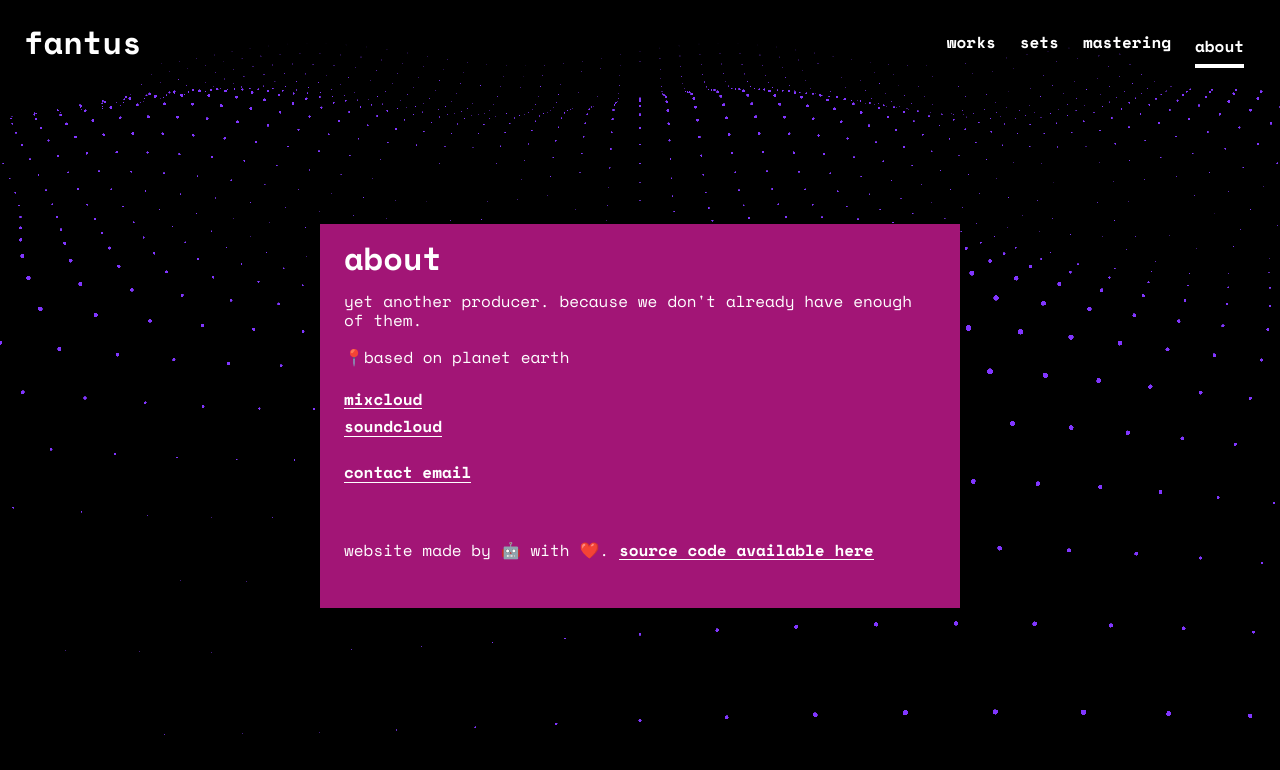
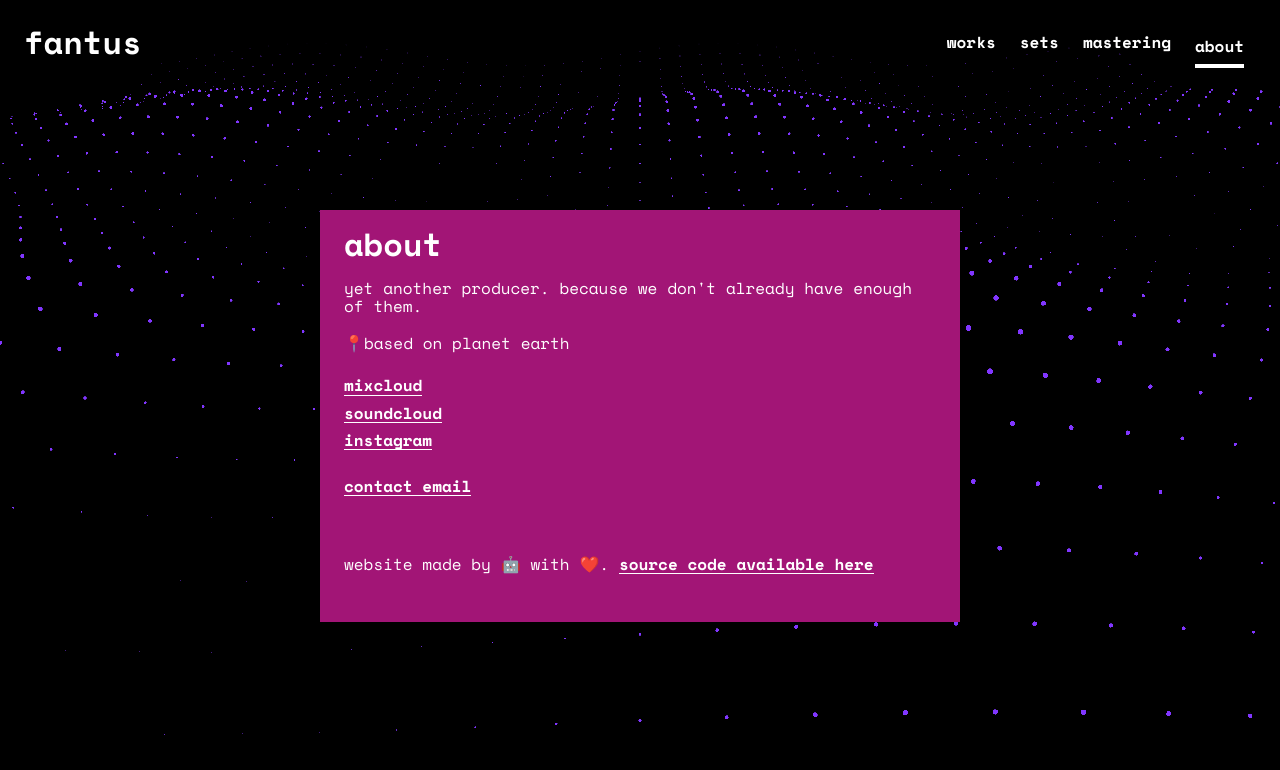
Before and after one commit to cupcakearmy/fantus, a Next.js app: page /about in a window 1280 px wide. Shown: the top 770 px of the page. Built offline with nearby package versions, Linux system fonts and the light colour scheme.

Commit message:
add insta link

```diff
--- a/pages/about.tsx
+++ b/pages/about.tsx
@@ -17,6 +17,8 @@ const Home = () => {
                 <br />
                 <a target='_blank' href='https://soundcloud.com/fantus_music'>soundcloud</a>
                 <br />
+                <a target='_blank' href='https://www.instagram.com/fantus.studio/'>instagram</a>
+                <br />
                 <br />
                 <a target='_blank' href='mailto:hi@fantus.studio'>contact email</a>
             </p>
```
